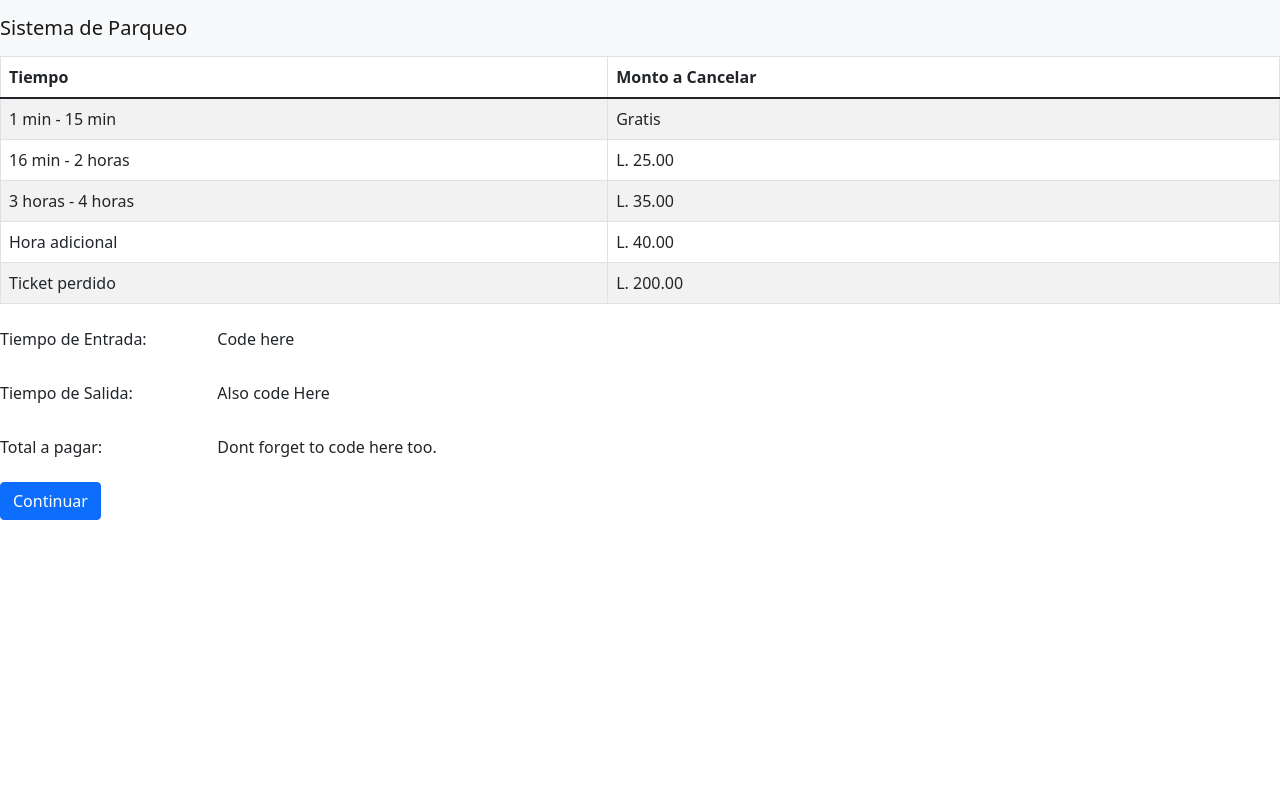
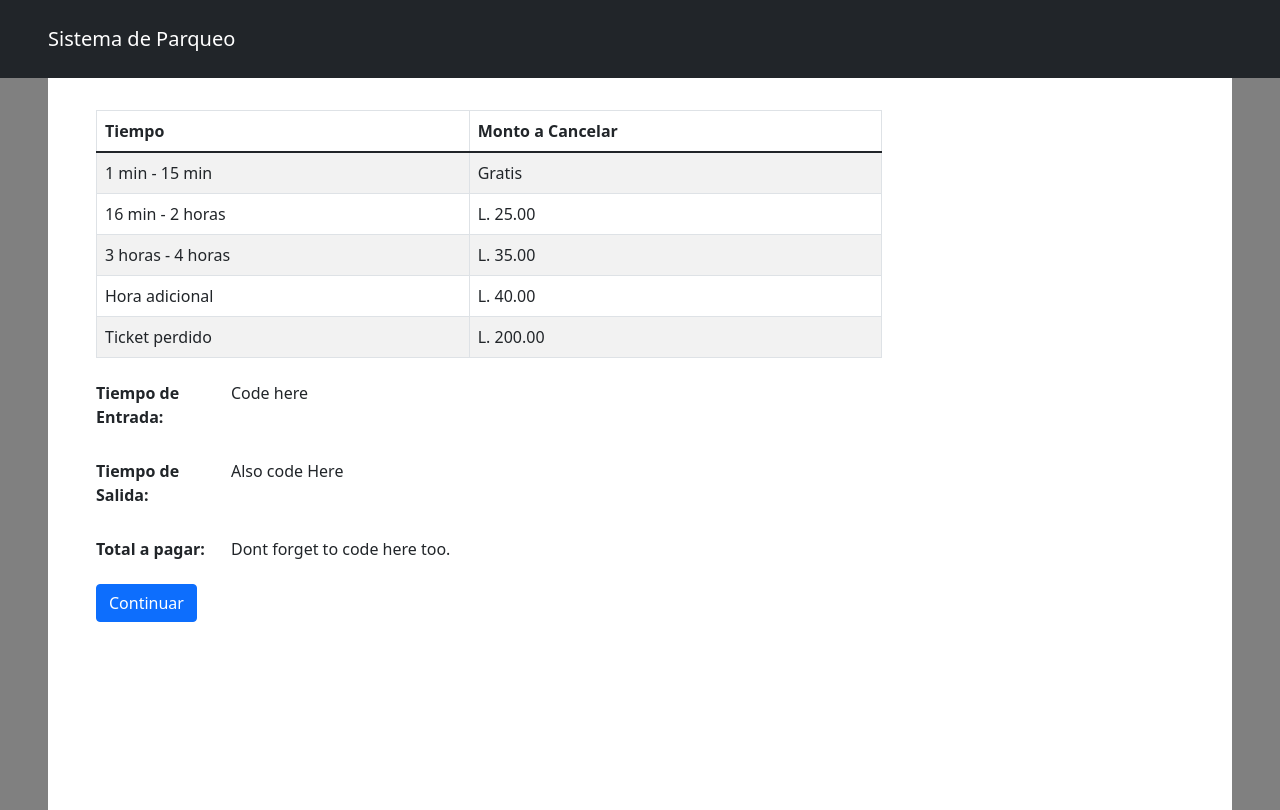
Before and after one commit to Kenneth11741149/Introduccion_a_redes, a React (Create React App) app in the folder redes/: page /precios in a window 1280 px wide. Built offline with nearby package versions, Linux system fonts and the light colour scheme.

Commit message:
Cambios a Estilo de Pagina

```diff
--- a/redes/src/App.css
+++ b/redes/src/App.css
@@ -36,3 +36,37 @@
     transform: rotate(360deg);
   }
 }
+
+
+.Page{
+  background-color: gray;
+  height: 91.5vh;
+
+}
+.PageLayout{
+  background-color: white;
+  margin-left: 3rem;
+  margin-right: 3rem;
+  height: 91.5vh;
+
+}
+
+.Content{
+  margin-top: 2rem;
+  margin-left: 3rem;
+  margin-right: 3rem;
+  margin-bottom: 1rem;
+}
+
+.Nav{
+  margin-top: 1rem;
+  margin-left: 3rem;
+  margin-right: 3rem;
+  margin-bottom: 1rem;
+}
+.Content-Pago{
+  margin-top: 1rem;
+  margin-left: 10rem;
+  margin-right: 10rem;
+  margin-bottom: 1rem;
+}
--- a/redes/src/Components/Home.js
+++ b/redes/src/Components/Home.js
@@ -31,11 +31,19 @@ export default class Home extends Component {
       return <Redirect to={this.state.redirect} />
     }
     return (
-      <div>
+      <div >
+
+
         <Navibar />
+        <div className="Page">
+        <div className="PageLayout">
+          <div class="row">
+            <div class="col-sm-5">
+
+              <div className="Content">
                 <Form>
                   <Form.Group className="mb-3" controlId="formParkingCode">
-            <Form.Label>Codigo de Ticket</Form.Label>
+                    <Form.Label><h5> Codigo de Ticket </h5></Form.Label>
                     <Form.Control type="CodigoDeTicket" placeholder="Ingrese codigo de ticket:" />
                     <Form.Text className="text-muted">
                     </Form.Text>
@@ -43,8 +51,11 @@ export default class Home extends Component {
                   <Button variant="primary" onClick={ContinueButton}>Continuar</Button>{''}
                 </Form>
               </div>
-
-
+            </div>
+          </div>
+          </div>
+        </div>
+      </div>
     )
   }
 }
--- a/redes/src/Components/Navibar.js
+++ b/redes/src/Components/Navibar.js
@@ -6,8 +6,8 @@ export default class navbar extends Component {
     render() {
         return (
 
-            <Navbar bg="light" expand="lg">
-
+            <Navbar bg="dark" variant="dark" expand="lg">
+                 <div className="Nav">
                     <Navbar.Brand as={Link} to="/">Sistema de Parqueo</Navbar.Brand>
                     <Navbar.Toggle aria-controls="basic-navbar-nav" />
                     {/* <Navbar.Collapse id="basic-navbar-nav">
@@ -16,7 +16,7 @@ export default class navbar extends Component {
                             <Nav.Link href="#link">Pago</Nav.Link>
                         </Nav>
                     </Navbar.Collapse> */}
-
+                </div>
             </Navbar>
         )
     }
--- a/redes/src/Components/Pago.js
+++ b/redes/src/Components/Pago.js
@@ -5,11 +5,21 @@ export default class Pago extends Component {
     render() {
         return (
             <div>
-                <Navibar/>
-                Dont forget to put the payment amount. <p/>
-                Dont forget to put the exit time. <p/>
-                Dont forget to code success and fail functions on Paypal button.<p/>
-                <Paypal/>
+                <Navibar />
+                <div className="Page">
+                    <div className="PageLayout">
+                        <div class="row">
+                            <div class="col-sm-9">
+                                <div className="Content">
+                                    Dont forget to put the payment amount. <p />
+                                    Dont forget to put the exit time. <p />
+                                    Dont forget to code success and fail functions on Paypal button.<p />
+                                    <Paypal />
+                                </div>
+                            </div>
+                        </div>
+                    </div>
+                </div>
             </div>
         )
     }
--- a/redes/src/Components/Precios.js
+++ b/redes/src/Components/Precios.js
@@ -34,6 +34,12 @@ export default class Precios extends Component {
         return (
             <div >
                 <Navibar />
+
+                <div className="Page">
+                    <div className="PageLayout">
+                        <div class="row">
+                            <div class="col-sm-9">
+                                <div className="Content">
                                     <Table striped bordered hover>
                                         <thead>
                                             <tr>
@@ -78,7 +84,7 @@ export default class Precios extends Component {
                                     <Form>
                                         <Form.Group as={Row} className="mb-3" controlId="formTiempoEntrada">
                                             <Form.Label column sm="2">
-                            Tiempo de Entrada:
+                                                <b>Tiempo de Entrada: </b>
                                             </Form.Label>
                                             <Col sm="10">
                                                 <Form.Control plaintext readOnly defaultValue="Code here" />
@@ -86,7 +92,7 @@ export default class Precios extends Component {
                                         </Form.Group>
                                         <Form.Group as={Row} className="mb-3" controlId="formTiempoSalida">
                                             <Form.Label column sm="2">
-                            Tiempo de Salida:
+                                                <b> Tiempo de Salida: </b>
                                             </Form.Label>
                                             <Col sm="10">
                                                 <Form.Control plaintext readOnly defaultValue="Also code Here" />
@@ -94,7 +100,7 @@ export default class Precios extends Component {
                                         </Form.Group>
                                         <Form.Group as={Row} className="mb-3" controlId="formTotalAPagar">
                                             <Form.Label column sm="2">
-                            Total a pagar:
+                                                <b>   Total a pagar: </b>
                                             </Form.Label>
                                             <Col sm="10">
                                                 <Form.Control plaintext readOnly defaultValue="Dont forget to code here too." />
@@ -103,7 +109,11 @@ export default class Precios extends Component {
                                     </Form>
                                     <Button variant="primary" onClick={ContinueButton}>Continuar</Button>{''}
                                 </div>
-
+                            </div>
+                        </div>
+                    </div>
+                </div>
+            </div>
         )
     }
 }
```
Lines whose indentation alone changed are shown as unchanged.
